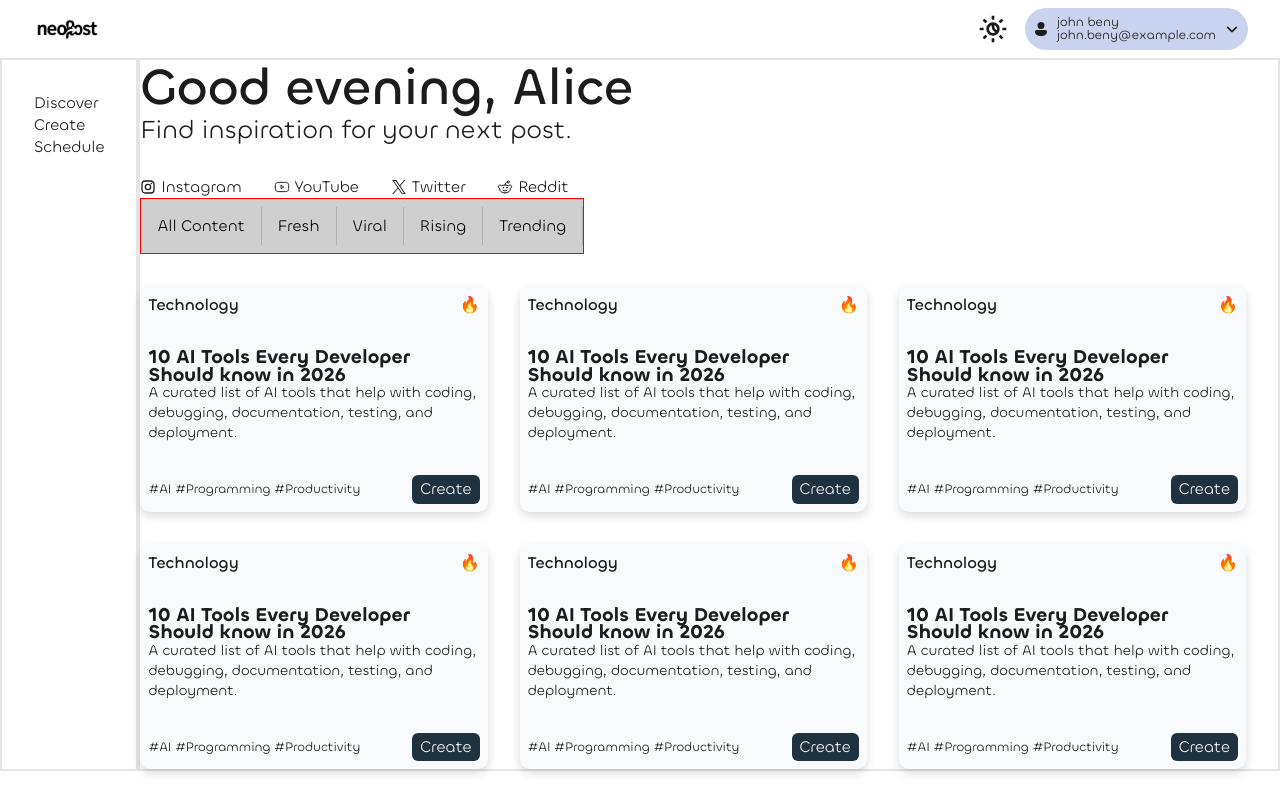
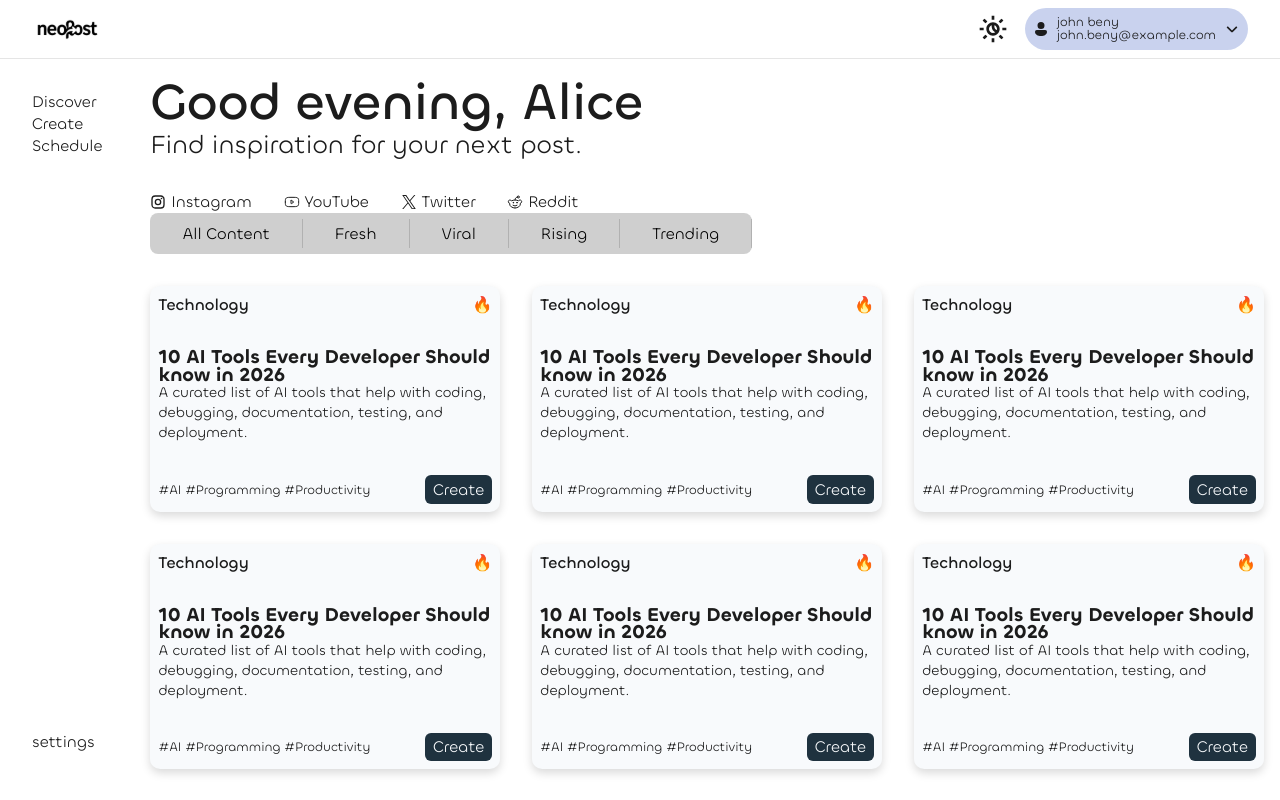
Before and after one commit to gabdani11/NeoPostAI, a React (Vite) app in the folder apps/web/: page /app/discover in a window 1280 px wide. Built offline with nearby package versions, Linux system fonts and the light colour scheme; no server answers.

Commit message:
fixed ui

```diff
--- a/apps/web/src/app/layouts/components/navbar/navbar.scss
+++ b/apps/web/src/app/layouts/components/navbar/navbar.scss
@@ -1,30 +1,31 @@
-.header{
-    color:var(--secondary);
-    display:flex;
-    justify-content:space-between;
-    align-items:center;
-    padding:0.5rem 2rem;
+.header {
+  color: var(--secondary);
+  display: flex;
+  justify-content: space-between;
+  align-items: center;
+  padding: 0.5rem 2rem;
+  border-bottom: 1px solid var(--border);
 
-    .rightSide{
-        display:flex;
-        align-items: center;
-        gap:1rem;
+  .rightSide {
+    display: flex;
+    align-items: center;
+    gap: 1rem;
 
-        .darkModeIcon{
-            font-size:2rem;
-        }
+    .darkModeIcon {
+      font-size: 2rem;
+    }
 
-        .profileSection{
-            display:flex;
-            align-items:center;
-            background:#2548ba3f;
-            border-radius:2rem;
-            padding:0.5rem;
-            gap:0.5rem;
-            .usernameAndEmail{
-                font-size:0.8rem;
-                line-height:0.8rem;
-            }
-        }
+    .profileSection {
+      display: flex;
+      align-items: center;
+      background: #2548ba3f;
+      border-radius: 2rem;
+      padding: 0.5rem;
+      gap: 0.5rem;
+      .usernameAndEmail {
+        font-size: 0.8rem;
+        line-height: 0.8rem;
+      }
     }
+  }
 }
--- a/apps/web/src/app/layouts/components/navigationSidePanel/SidePanel.jsx
+++ b/apps/web/src/app/layouts/components/navigationSidePanel/SidePanel.jsx
@@ -1,8 +1,8 @@
-import React from 'react'
-import './sidepanel.scss'
+import React from "react";
+import "./sidepanel.scss";
 const SidePanel = () => {
   return (
-    <aside className='sidePanel'>
+    <aside className="sidePanel">
       <nav>
         <ol>
           <li>Discover</li>
@@ -10,9 +10,11 @@ const SidePanel = () => {
           <li>Schedule</li>
         </ol>
       </nav>
+      <div className="setting">
+        <span>settings</span>
+      </div>
+    </aside>
+  );
+};
 
-    </aside>
-  )
-}
-
-export default SidePanel
+export default SidePanel;
--- a/apps/web/src/app/layouts/components/navigationSidePanel/sidepanel.scss
+++ b/apps/web/src/app/layouts/components/navigationSidePanel/sidepanel.scss
@@ -1,5 +1,7 @@
-.sidePanel{
-    color:var(--secondary);
-    border:2px solid var(--border);
-    padding:2rem;
+.sidePanel {
+  color: var(--secondary);
+  padding: 2rem;
+  display: flex;
+  flex-direction: column;
+  justify-content: space-between;
 }
--- a/apps/web/src/features/discover/components/filter/filternavbar.scss
+++ b/apps/web/src/features/discover/components/filter/filternavbar.scss
@@ -1,15 +1,16 @@
-.filterNavbar{
-    border: 1px solid red;
+.filterNavbar {
+  border: 1px solid var(--color-border);
+  border-radius: 0.5rem;
   display: flex;
-    width:fit-content;
-    padding: 0.5rem 0;
+  width: fit-content;
+  padding: 0.4rem 0rem;
   background-color: rgba(128, 128, 128, 0.38);
-    button{
+  button {
     border-right: 1px solid rgba(128, 128, 128, 0.38);
-        padding: 0.5rem 1rem;
+    padding: 0.2rem 2rem;
   }
-    .anchor{
-        position:absolute;
+  .anchor {
+    position: absolute;
     position-anchor: --some-achor;
     border-radius: 0.5rem;
     background-color: white;
@@ -17,10 +18,10 @@
     left: anchor(left);
     bottom: anchor(bottom);
     right: anchor(right);
-        z-index:-1;
+    z-index: -1;
     pointer-events: none;
   }
-    button:hover{
+  button:hover {
     anchor-name: --some-achor;
   }
 }
--- a/apps/web/src/features/discover/discover.scss
+++ b/apps/web/src/features/discover/discover.scss
@@ -1,11 +1,10 @@
 .discover {
-  border: 2px solid var(--border);
   color: var(--secondary);
   display: flex;
   flex-direction: column;
   gap: 2rem;
   max-width: 1600px;
-  padding-right: 2rem;
+  padding: 1rem;
   .heading {
     line-height: 1.1;
     h1 {
```
Also changed, not shown: apps/web/src/app/layouts/applayout.scss (+4 -4 lines). Lines whose indentation alone changed are shown as unchanged.
